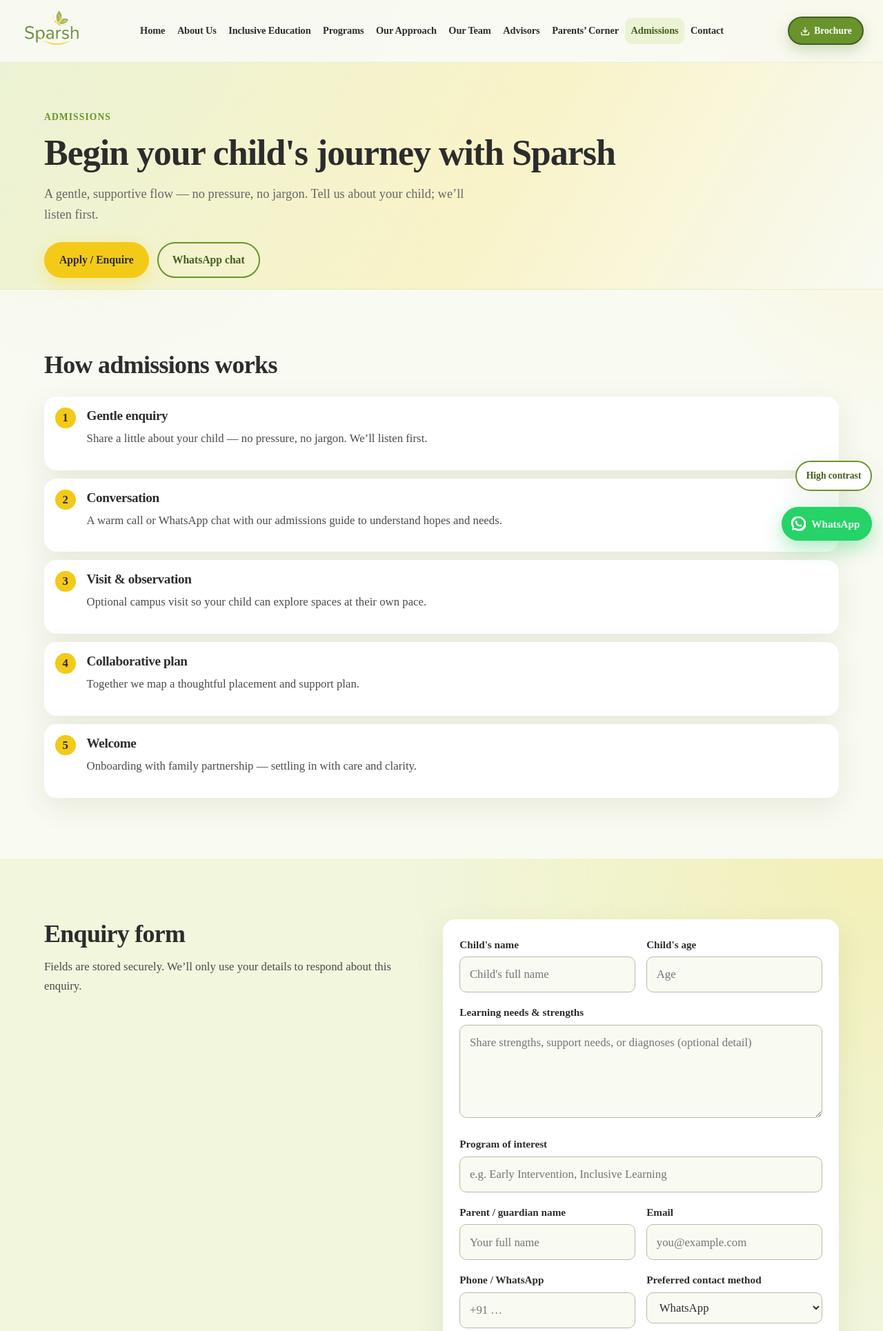
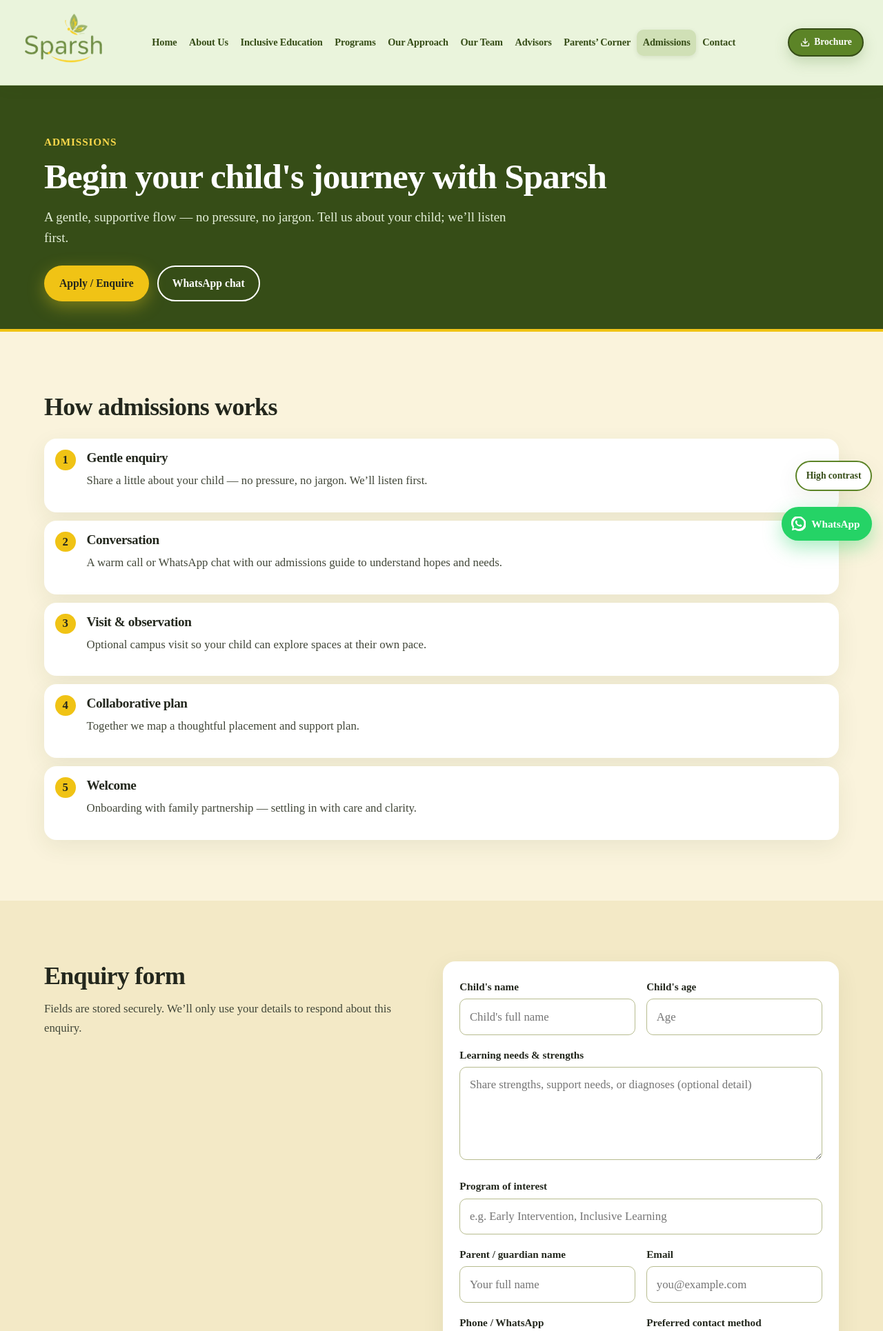
Before and after one commit to satheeshkumar1912/Sparsh, a Django app: page /admissions/ in a window 1280 px wide. Shown: the top 1930 px of the page at 69% size. Run offline with Django 5.2, Linux system fonts and the light colour scheme; data that the repository does not hold is empty.

Commit message:
Update site color theme palette, remove gradients, and adjust active nav styling

```diff
--- a/frontend/static/css/base.css
+++ b/frontend/static/css/base.css
@@ -23,10 +23,7 @@ body {
   font-size: 1.05rem;
   line-height: 1.65;
   color: var(--ink-700);
-  background:
-    radial-gradient(ellipse 80% 50% at 10% -10%, var(--green-100), transparent 55%),
-    radial-gradient(ellipse 60% 40% at 100% 0%, rgba(249, 214, 30, 0.18), transparent 50%),
-    var(--surface-0);
+  background: var(--surface-0);
   min-height: 100vh;
 }
 
--- a/frontend/static/css/components.css
+++ b/frontend/static/css/components.css
@@ -225,13 +225,14 @@
   color: inherit;
   padding: 1.35rem 1.25rem 1.5rem;
   height: 100%;
-  border: 1px solid transparent;
-  transition: border-color var(--transition), transform var(--transition);
+  border: 1px solid rgba(92, 132, 39, 0.14);
+  transition: border-color var(--transition), transform var(--transition), box-shadow var(--transition);
 }
 
 .pillar-card:hover {
-  border-color: var(--green-500);
+  border-color: var(--green-600);
   transform: translateY(-4px);
+  box-shadow: 0 16px 36px rgba(54, 77, 23, 0.12);
 }
 
 .pillar-card__icon {
@@ -315,7 +316,8 @@
   flex-wrap: wrap;
   gap: 1rem 2rem;
   padding: 1.25rem 1.5rem;
-  background: linear-gradient(90deg, var(--green-100), rgba(249, 214, 30, 0.25));
+  background: var(--green-100);
+  border-left: 4px solid var(--yellow-500);
   border-radius: var(--radius-lg);
 }
 
@@ -354,7 +356,7 @@
   right: 0;
   bottom: 0;
   padding: 1rem;
-  background: linear-gradient(transparent, rgba(44, 44, 44, 0.75));
+  background: rgba(35, 39, 29, 0.88);
   color: #fff;
 }
 
@@ -529,9 +531,9 @@ textarea.form-control {
   width: 100%;
   font: inherit;
   padding: 0.7rem 0.85rem;
-  border: 1.5px solid color-mix(in srgb, var(--green-700) 25%, #ccc);
+  border: 1.5px solid color-mix(in srgb, var(--green-700) 25%, #d5ceb2);
   border-radius: var(--radius-sm);
-  background: var(--surface-0);
+  background: var(--surface-1);
   color: var(--ink-900);
 }
 
@@ -691,6 +693,10 @@ textarea.form-control {
 
 .aside-card {
   padding: 1.35rem;
+  border-top: 4px solid var(--yellow-500);
+  border-left: 1px solid rgba(92, 132, 39, 0.14);
+  border-right: 1px solid rgba(92, 132, 39, 0.14);
+  border-bottom: 1px solid rgba(92, 132, 39, 0.14);
 }
 
 .mini-people {
--- a/frontend/static/css/layout.css
+++ b/frontend/static/css/layout.css
@@ -3,9 +3,11 @@
   position: sticky;
   top: 0;
   z-index: 100;
-  backdrop-filter: blur(12px);
-  background: color-mix(in srgb, var(--surface-0) 88%, transparent);
-  border-bottom: 1px solid color-mix(in srgb, var(--green-700) 12%, transparent);
+  backdrop-filter: blur(14px);
+  -webkit-backdrop-filter: blur(14px);
+  background: rgba(234, 244, 220, 0.96);
+  border-bottom: 1px solid color-mix(in srgb, var(--green-700) 22%, transparent);
+  box-shadow: 0 4px 20px rgba(54, 77, 23, 0.06);
 }
 
 .site-header__inner {
@@ -29,19 +31,24 @@
 
 .brand__logo {
   width: auto;
-  height: clamp(3.75rem, 9.5vw, 4.85rem);
-  max-height: 5.1rem;
+  height: clamp(5rem, 12vw, 7rem);
+  /* bigger range */
+  max-height: 8rem;
+  /* allow larger scaling */
   object-fit: contain;
 }
+
 
 @media (max-width: 480px) {
   .site-header__inner {
     width: min(100% - 1.75rem, 78rem);
     padding: 0.25rem 0.25rem;
   }
+
   .brand {
     padding-left: 0.4rem;
   }
+
   .brand__logo {
     height: 3.85rem;
   }
@@ -52,9 +59,11 @@
     width: min(100% - 3rem, 78rem);
     padding: 0.35rem 0.75rem;
   }
+
   .brand {
     padding-left: 0.75rem;
   }
+
   .brand__logo {
     height: 4.5rem;
   }
@@ -74,6 +83,7 @@
     display: inline-flex !important;
     margin-left: 0;
   }
+
   .primary-nav__cta {
     display: none !important;
   }
@@ -86,7 +96,7 @@
   height: 2.75rem;
   border: 2px solid var(--green-700);
   border-radius: var(--radius-sm);
-  background: var(--surface-1);
+  background: var(--green-100);
   cursor: pointer;
   display: grid;
   place-items: center;
@@ -95,7 +105,7 @@
 }
 
 .nav-toggle:hover {
-  background: var(--green-100);
+  background: var(--green-200);
 }
 
 .nav-toggle__bars,
@@ -116,24 +126,33 @@
   left: 0;
 }
 
-.nav-toggle__bars::before { top: -6px; }
-.nav-toggle__bars::after { top: 6px; }
+.nav-toggle__bars::before {
+  top: -6px;
+}
+
+.nav-toggle__bars::after {
+  top: 6px;
+}
 
 /* Animate hamburger to X when dropdown is open */
 .nav-toggle[aria-expanded="true"] .nav-toggle__bars {
   background: transparent;
 }
+
 .nav-toggle[aria-expanded="true"] .nav-toggle__bars::before {
   top: 0;
   transform: rotate(45deg);
 }
+
 .nav-toggle[aria-expanded="true"] .nav-toggle__bars::after {
   top: 0;
   transform: rotate(-45deg);
 }
 
 @media (min-width: 1100px) {
-  .nav-toggle { display: none; }
+  .nav-toggle {
+    display: none;
+  }
 }
 
 .nav-backdrop {
@@ -147,8 +166,8 @@
   left: 0;
   right: 0;
   width: 100%;
-  background: var(--surface-1);
-  border-bottom: 2px solid color-mix(in srgb, var(--green-700) 25%, transparent);
+  background: #edf6e2;
+  border-bottom: 2px solid color-mix(in srgb, var(--green-700) 30%, transparent);
   box-shadow: 0 16px 36px rgba(44, 44, 44, 0.14);
   max-height: 0;
   overflow: hidden;
@@ -195,16 +214,22 @@
   text-decoration: none;
   padding: 0.75rem 1rem;
   border-radius: var(--radius-sm);
-  color: var(--ink-900);
+  color: var(--green-900);
   font-weight: 700;
   font-size: 1rem;
   transition: background var(--transition), color var(--transition);
 }
 
-.primary-nav__link:hover,
+.primary-nav__link:hover {
+  background: rgba(92, 132, 39, 0.15);
+  color: var(--green-900);
+}
+
 .primary-nav__link.is-active {
-  background: var(--green-100);
+  background: var(--green-200);
   color: var(--green-900);
+  border-left: 4px solid var(--green-700);
+  box-shadow: 0 2px 6px rgba(54, 77, 23, 0.12);
 }
 
 .primary-nav__cta {
@@ -235,6 +260,7 @@
     margin-right: 0.75rem;
     transition: none;
   }
+
   .primary-nav__panel {
     flex-direction: row;
     align-items: center;
@@ -247,8 +273,12 @@
     overflow: visible;
     max-width: none;
   }
+
   .primary-nav__top,
-  .nav-close { display: none; }
+  .nav-close {
+    display: none;
+  }
+
   .primary-nav__list {
     flex-direction: row;
     flex-wrap: nowrap;
@@ -257,16 +287,33 @@
     gap: 0;
     width: 100%;
   }
-  .primary-nav__list > li {
+
+  .primary-nav__list>li {
     flex: 0 0 auto;
   }
+
   .primary-nav__link {
     padding: 0.4rem 0.45rem;
     font-size: 0.84rem;
     white-space: nowrap;
     letter-spacing: -0.01em;
   }
-  .nav-backdrop { display: none !important; }
+
+  .primary-nav__link:hover {
+    background: rgba(92, 132, 39, 0.15);
+    color: var(--green-900);
+  }
+
+  .primary-nav__link.is-active {
+    background: var(--green-200);
+    color: var(--green-900);
+    border: 0px solid var(--green-700);
+    box-shadow: 0 2px 6px rgba(54, 77, 23, 0.12);
+  }
+
+  .nav-backdrop {
+    display: none !important;
+  }
 }
 
 @media (min-width: 1280px) {
@@ -281,21 +328,17 @@
   position: relative;
   margin-top: 2rem;
   padding: 3.5rem 0 1.5rem;
-  background: linear-gradient(180deg, var(--green-900), #2e4114);
+  background: var(--green-900);
   color: #edf4dc;
   overflow: hidden;
 }
 
-.site-footer a { color: #fff; }
+.site-footer a {
+  color: #fff;
+}
 
 .site-footer__glow {
-  position: absolute;
-  width: 28rem;
-  height: 28rem;
-  right: -8rem;
-  top: -10rem;
-  background: radial-gradient(circle, rgba(249, 214, 30, 0.22), transparent 65%);
-  pointer-events: none;
+  display: none;
 }
 
 .site-footer__grid {
@@ -305,13 +348,15 @@
 }
 
 @media (min-width: 800px) {
-  .site-footer__grid { grid-template-columns: 1.4fr 1fr 1fr 1fr; }
+  .site-footer__grid {
+    grid-template-columns: 1.4fr 1fr 1fr 1fr;
+  }
 }
 
 .site-footer__logo {
   height: 4.25rem;
   width: auto;
-  background: var(--surface-0);
+  background: #ffffff;
   border-radius: var(--radius-md);
   padding: 0.35rem 0.55rem;
   margin-bottom: 0.75rem;
@@ -325,8 +370,15 @@
   color: #fff;
 }
 
-.site-footer__tag { color: var(--yellow-400); margin: 0 0 0.75rem; font-weight: 600; }
-.site-footer__blurb { color: #d5e4c8; }
+.site-footer__tag {
+  color: var(--yellow-400);
+  margin: 0 0 0.75rem;
+  font-weight: 600;
+}
+
+.site-footer__blurb {
+  color: #d5e4c8;
+}
 
 .footer-heading {
   font-size: 1rem;
@@ -342,8 +394,13 @@
   gap: 0.45rem;
 }
 
-.footer-list a { text-decoration: none; }
-.footer-list a:hover { text-decoration: underline; }
+.footer-list a {
+  text-decoration: none;
+}
+
+.footer-list a:hover {
+  text-decoration: underline;
+}
 
 .social-links {
   display: flex;
--- a/frontend/static/css/pages.css
+++ b/frontend/static/css/pages.css
@@ -187,9 +173,7 @@
 .impact h2 { color: #fff; }
 
 .admissions-band {
-  background:
-    radial-gradient(circle at 100% 0%, rgba(249, 214, 30, 0.2), transparent 40%),
-    var(--surface-2);
+  background: var(--surface-2);
 }
 
 .admissions-band__grid {
@@ -202,21 +186,67 @@
   .admissions-band__grid { grid-template-columns: 1fr 1.05fr; }
 }
 
+/* Page Hero for all Navbar Pages */
 .page-hero {
-  padding: clamp(2.5rem, 6vw, 4rem) 0 1rem;
+  padding: clamp(3rem, 6vw, 4.25rem) 0 2.5rem;
+  position: relative;
+  background: var(--green-900);
+  color: #ffffff;
+  border-bottom: 4px solid var(--yellow-500);
 }
 
 .page-hero--soft {
-  background:
-    linear-gradient(120deg, var(--green-100), rgba(249, 214, 30, 0.2) 55%, transparent),
-    var(--surface-0);
-  border-bottom: 1px solid color-mix(in srgb, var(--green-700) 10%, transparent);
+  background: var(--green-900);
+  color: #ffffff;
+  border-bottom: 4px solid var(--yellow-500);
+}
+
+.page-hero .eyebrow {
+  color: var(--yellow-400);
+  font-weight: 700;
+  letter-spacing: 0.06em;
+  text-transform: uppercase;
+  font-size: 0.95rem;
+  margin-bottom: 0.5rem;
+}
+
+.page-hero h1 {
+  color: #ffffff;
+  font-size: clamp(2.2rem, 5vw, 3.2rem);
+  line-height: 1.18;
+  margin-bottom: 0.85rem;
 }
 
 .page-hero__lede {
-  font-size: 1.15rem;
-  color: var(--ink-500);
-  max-width: 40rem;
+  font-size: 1.18rem;
+  color: #e4efd8;
+  max-width: 44rem;
+  line-height: 1.6;
+}
+
+.page-hero .welcome-card__stat {
+  color: var(--yellow-400);
+  font-weight: 800;
+  font-size: 1.1rem;
+}
+
+.page-hero .hero__actions {
+  margin-top: 1.5rem;
+}
+
+.page-hero .btn--ghost {
+  border-color: #ffffff;
+  color: #ffffff;
+}
+
+.page-hero .btn--ghost:hover {
+  background: rgba(255, 255, 255, 0.15);
+  color: #ffffff;
+}
+
+.page-hero .btn--accent {
+  background: var(--yellow-500);
+  color: var(--ink-900);
 }
 
 .prose-grid {
--- a/frontend/static/css/tokens.css
+++ b/frontend/static/css/tokens.css
@@ -1,20 +1,30 @@
 :root {
-  --green-900: #435e1d;
-  --green-700: #68942b;
-  --green-600: #7ca832;
-  --green-500: #94bf3e;
-  --green-100: #ecf3d5;
-  --yellow-500: #f3ca18;
-  --yellow-400: #fae259;
-  --ink-900: #2c2c2c;
-  --ink-700: #4a4a4a;
-  --ink-500: #666666;
-  --ink-300: #9a9a9a;
-  --surface-0: #f9faf2;
+  --green-900: #364d17;
+  --green-800: #4a6920;
+  --green-700: #5c8427;
+  --green-600: #719e30;
+  --green-500: #88b73b;
+  --green-200: #d0e0b6;
+  --green-100: #e2eed2;
+  --green-50: #f0f7e8;
+
+  --yellow-500: #f0c315;
+  --yellow-400: #fcd94b;
+  --yellow-300: #fae478;
+  --yellow-200: #f8ecb6;
+  --yellow-100: #fbf4d6;
+  --yellow-50: #fefbee;
+
+  --ink-900: #23271d;
+  --ink-700: #414638;
+  --ink-500: #606654;
+  --ink-300: #919784;
+
+  --surface-0: #faf3dc;
   --surface-1: #ffffff;
-  --surface-2: #f1f6dd;
-  --leaf-tint: rgba(104, 148, 43, 0.13);
-  --shadow-soft: 0 12px 40px rgba(67, 94, 29, 0.1);
+  --surface-2: #f3e9c6;
+  --leaf-tint: rgba(92, 132, 39, 0.12);
+  --shadow-soft: 0 10px 32px rgba(54, 77, 23, 0.08);
   --radius-sm: 10px;
   --radius-md: 18px;
   --radius-lg: 28px;
@@ -27,12 +37,12 @@
 }
 
 html[data-contrast="high"] {
-  --green-700: #3a5318;
-  --green-600: #3a5318;
+  --green-700: #2e4412;
+  --green-600: #2e4412;
   --ink-900: #000;
   --ink-700: #111;
   --surface-0: #fff;
   --surface-1: #fff;
-  --yellow-500: #d4a800;
+  --yellow-500: #c99a00;
   --shadow-soft: 0 0 0 2px #000;
 }
```
Also changed, not shown: other parts of frontend/static/css/pages.css (+10 -21 lines), frontend/templates/programs/list.html (+4 -4 lines).
